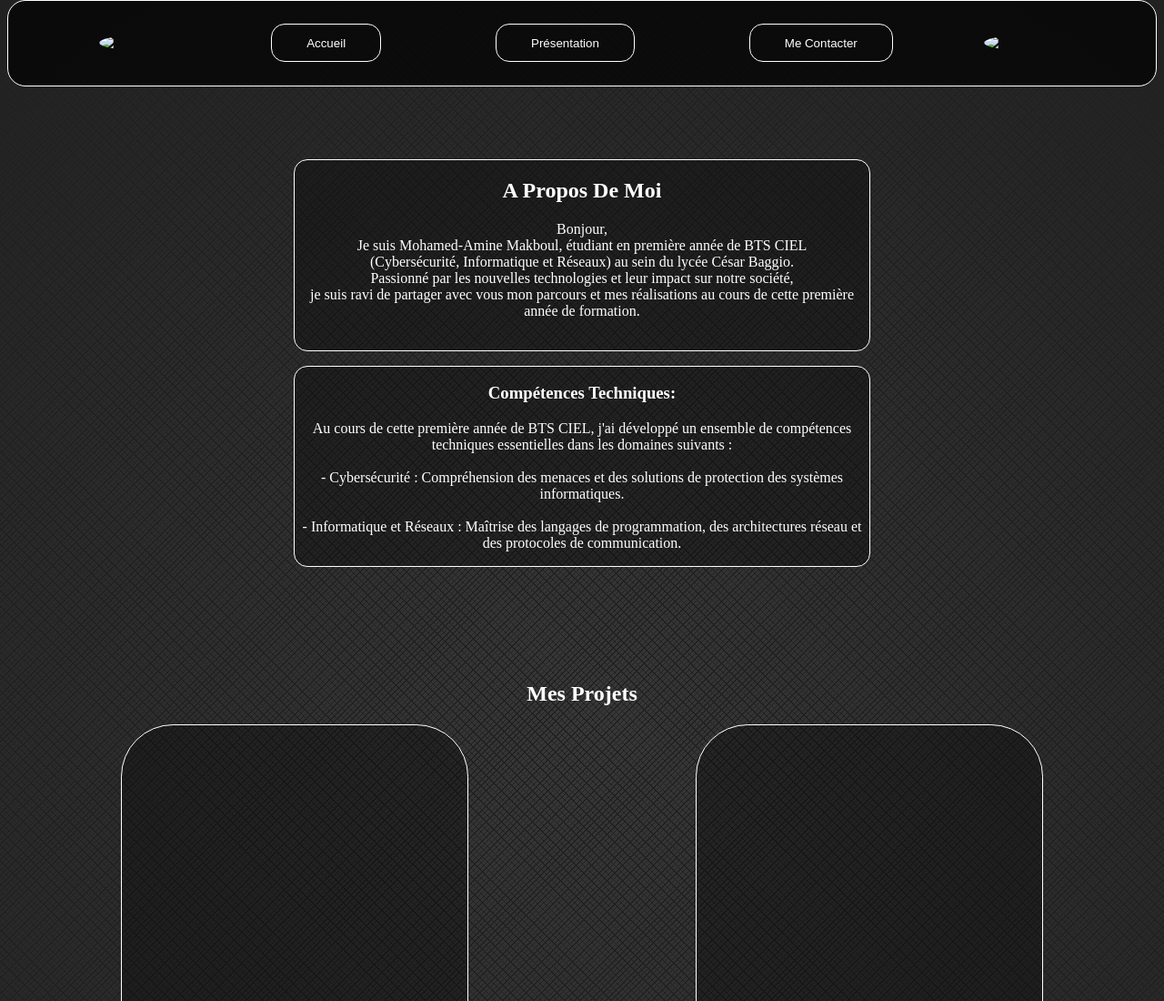
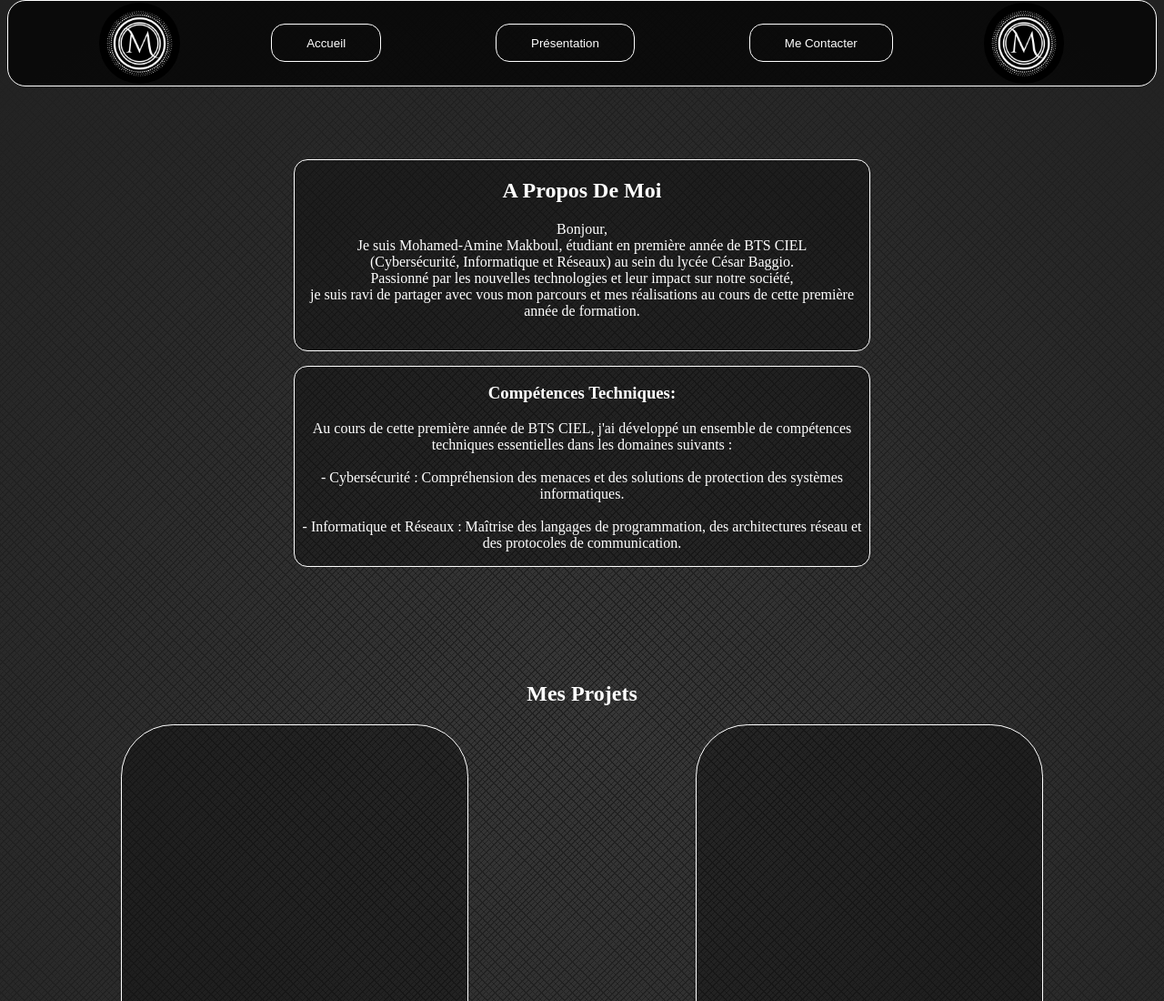
Before and after one commit to mohamed-mkb/Mon-PortFolio, a plain HTML site: page index.html in a window 1280 px wide. Shown: the top 1100 px of the page at 91% size. Drawn offline with Linux system fonts and the light colour scheme.

Commit message:
Correction image

```diff
--- a/index.html
+++ b/index.html
@@ -9,7 +9,7 @@
 </head>
 
 <nav id="navBar">
-    <img src="./Mon Logo.png" rel="logo" id="logo">
+    <img src="mon_logo.png" rel="logo" id="logo">
     <button id="accueil_Btn" class="navBtn">
         Accueil
     </button>
@@ -19,7 +19,7 @@
     <button id="contactBtn" class="navBtn">
         Me Contacter
     </button>
-    <img src="./Mon Logo.png" rel="logo" id="logo">
+    <img src="mon_logo.png" rel="logo" id="logo">
 </nav>
 
 <body>
```
